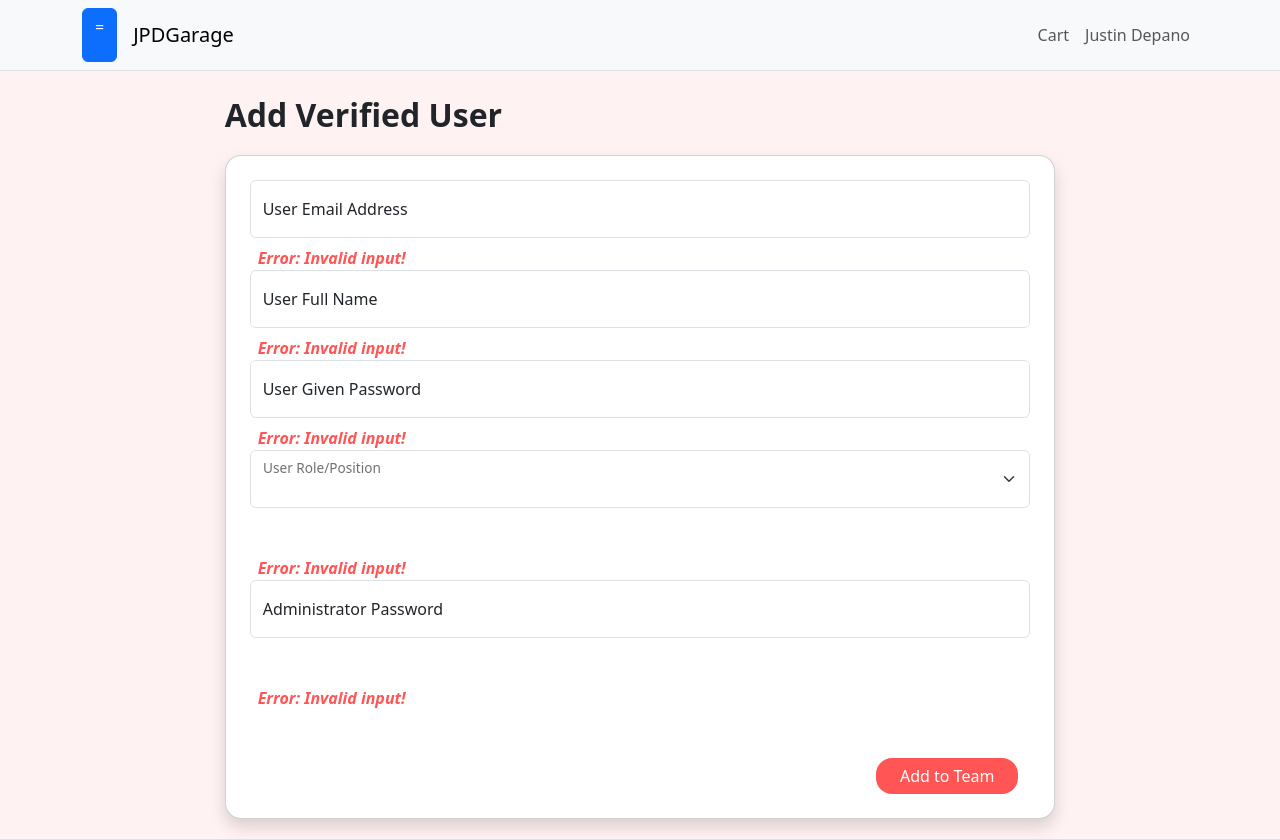
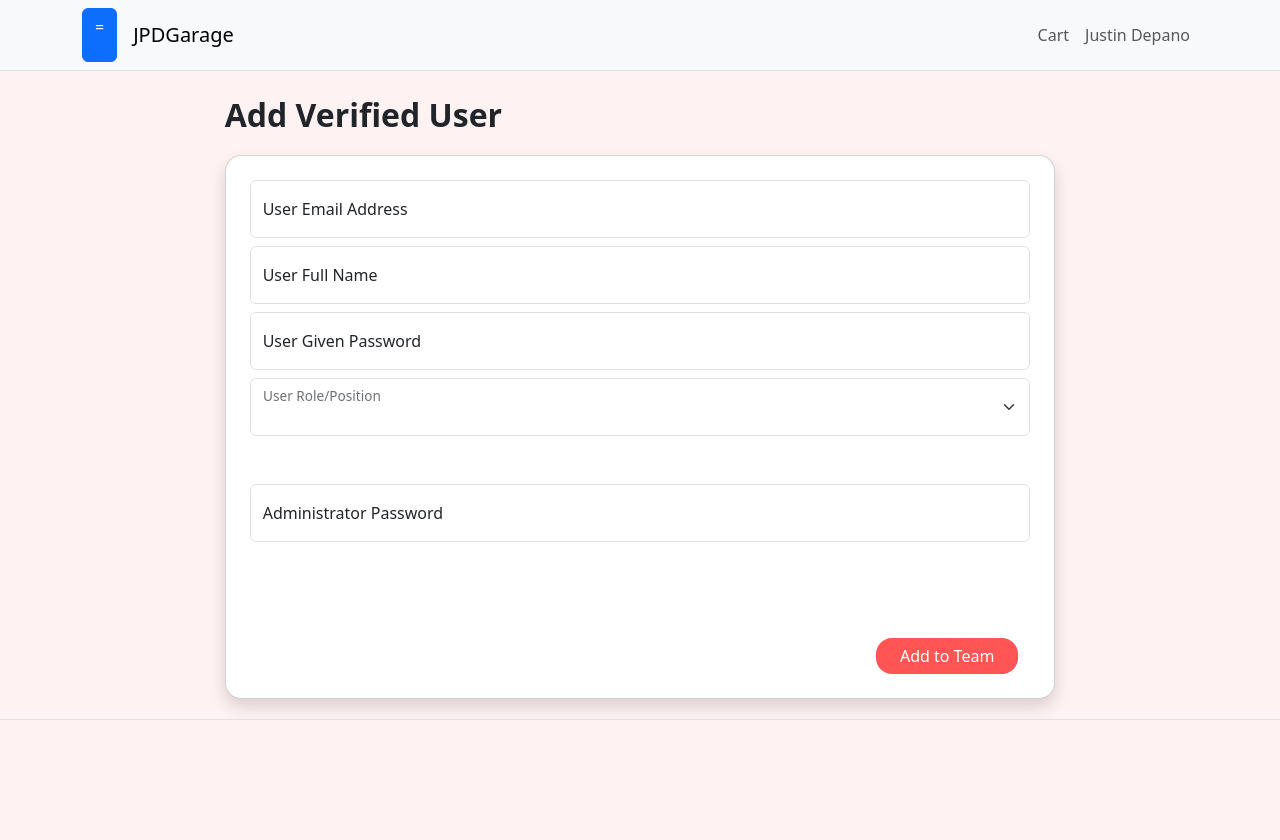
Before and after one commit to briangabini/CSSWENG-IMS, a React (Create React App) app in the folder frontend/: page /add-verified-user in a window 1280 px wide. After the commit the page ends 800 px from the top, so only its background shows below. Built offline with nearby package versions, Linux system fonts and the light colour scheme.

Commit message:
Fixed bugs
Fixed duplicate checking in AddInventoryItem.js and Implemented Search Fix

```diff
--- a/frontend/package.json
+++ b/frontend/package.json
@@ -8,6 +8,7 @@
     "@testing-library/user-event": "^13.5.0",
     "bootstrap": "^5.3.2",
     "cors": "^2.8.5",
+    "lodash": "^4.17.21",
     "moment": "^2.29.4",
     "react": "^18.2.0",
     "react-bootstrap": "^2.9.1",
--- a/frontend/src/pages/AddVerifiedUser.js
+++ b/frontend/src/pages/AddVerifiedUser.js
@@ -1,15 +1,24 @@
 import { Container, Row, Button, Form, Card, FloatingLabel } from 'react-bootstrap'
 import { useState } from 'react'
 import { DOMAIN } from '../config'
+import validator from 'validator'
 
 const AddVerifiedUser = () => {
     // email, password, employeename, role
 
+    /* STATE VARIABLES FOR USER DATA */
     const [email, setEmail] = useState('')
     const [password, setPassword] = useState('')
     const [employeeName, setEmployeeName] = useState('')
     const [role, setRole] = useState('')
     const [error, setError] = useState('')
+
+    /* STATE VARIABLES FOR ERROR HANDLING */
+    const [emailError, setEmailError] = useState('')
+    const [passwordError, setPasswordError] = useState('')
+    const [employeeNameError, setEmployeeNameError] = useState('')
+    const [roleError, setRoleError] = useState('')
+
 
     const handleSubmit = async (e) => {
         e.preventDefault()
@@ -57,7 +66,61 @@ const AddVerifiedUser = () => {
         }
     }
 
-    const handleError = () => {}
+    const handleEmailInput = (e) => {
+        const value = e.target.value
+        let errorString = ""
+
+        if (validator.isEmpty(value)) {
+            errorString += "Must be filled."
+        } else {
+            errorString = ""
+        }
+
+        setEmailError(errorString)
+        setEmail(value)
+    }
+
+    const handlePasswordInput = (e) => {
+        const value = e.target.value
+        let errorString = ""
+
+        if (validator.isEmpty(value)) {
+            errorString += "Must be filled."
+        } else {
+            errorString = ""
+        }
+
+        setPasswordError(errorString)
+        setPassword(value)
+    }
+
+    const handleEmployeeNameInput = (e) => {
+        const value = e.target.value
+        let errorString = ""
+
+        if (validator.isEmpty(value)) {
+            errorString += "Must be filled."
+        } else {
+            errorString = ""
+        }
+
+        setEmployeeNameError(errorString)
+        setEmployeeName(value)
+    }
+
+    const handleRoleInput = (e) => {
+        const value = e.target.value
+        let errorString = ""
+
+        if (validator.isEmpty(value)) {
+            errorString += "Must be filled."
+        } else {
+            errorString = ""
+        }
+
+        setRoleError(errorString)
+        setRole(value)
+    }
 
     return (
         <Container className='main'>
@@ -72,14 +135,13 @@ const AddVerifiedUser = () => {
                             <Form.Control
                                 type="email"
                                 placeholder="name@example.com"
-                                onChange={(e) => setEmail(e.target.value)}
+                                onChange={handleEmailInput}
                                 value={email}
                             />
                         </FloatingLabel>
                         {/* Error */}
-                        <div className='ms-2 txt-main-dominant-red fst-italic fw-bold'
-                            onClick={handleError}>
-                            Error: Invalid input!
+                        <div className='ms-2 txt-main-dominant-red fst-italic fw-bold'>
+                            {emailError}
                         </div>
 
                         {/* full name input */}
@@ -87,14 +149,13 @@ const AddVerifiedUser = () => {
                             <Form.Control
                                 type="text"
                                 placeholder="User Full Name"
-                                onChange={(e) => setEmployeeName(e.target.value)}
+                                onChange={handleEmployeeNameInput}
                                 value={employeeName}
                             />
                         </FloatingLabel>
                         {/* Error */}
-                        <div className='ms-2 txt-main-dominant-red fst-italic fw-bold'
-                            onClick={handleError}>
-                            Error: Invalid input!
+                        <div className='ms-2 txt-main-dominant-red fst-italic fw-bold'>
+                            {employeeNameError}
                         </div>
 
                         {/* password input */}
@@ -102,20 +163,20 @@ const AddVerifiedUser = () => {
                             <Form.Control
                                 type="text"
                                 placeholder="User Given Password"
-                                onChange={(e) => setPassword(e.target.value)}
+                                onChange={handlePasswordInput}
                                 value={password}
                             />
                         </FloatingLabel>
                         {/* Error */}
-                        <div className='ms-2 txt-main-dominant-red fst-italic fw-bold'
-                            onClick={handleError}>
-                            Error: Invalid input!
+                        <div className='ms-2 txt-main-dominant-red fst-italic fw-bold'>
+                            {passwordError}
                         </div>
 
                         {/* role input */}
                         <FloatingLabel className="mb-5" controlId="floatingSelect" label="User Role/Position">
                             <Form.Select
-                                onChange={(e) => setRole(e.target.value)}
+                                onChange={handleRoleInput}
+                                onClick={handleRoleInput}
                                 value={role}
                             >
                                 <option></option>
@@ -125,9 +186,8 @@ const AddVerifiedUser = () => {
                             </Form.Select>
                         </FloatingLabel>
                         {/* Error */}
-                        <div className='ms-2 txt-main-dominant-red fst-italic fw-bold'
-                            onClick={handleError}>
-                            Error: Invalid input!
+                        <div className='ms-2 txt-main-dominant-red fst-italic fw-bold'>
+                            {roleError}
                         </div>
 
                         {/* admin password */}
@@ -136,9 +196,7 @@ const AddVerifiedUser = () => {
                             <Form.Control type="password" placeholder="Password" />
                         </FloatingLabel>
                         {/* Error */}
-                        <div className='ms-2 txt-main-dominant-red fst-italic fw-bold'
-                            onClick={handleError}>
-                            Error: Invalid input!
+                        <div className='ms-2 txt-main-dominant-red fst-italic fw-bold'>
                         </div>
 
                         {/* Add to Team Button */}
--- a/frontend/src/pages/Inventory.js
+++ b/frontend/src/pages/Inventory.js
@@ -7,6 +7,9 @@ import { CSVLink } from "react-csv";
 
 // config files
 import { DOMAIN } from '../config'
+
+// delay function call until a specific time set by developer
+import _ from 'lodash'
 
 // components
 import Filter from '../components/Filter'
@@ -144,6 +147,8 @@ const Inventory = () => {
         fetchInventoryItems()
     }, [])
 
+
+
     // Handle search term changes
     const handleSearchChange = (event) => {
         // Update the search term state whenever the input value changes
@@ -153,6 +158,15 @@ const Inventory = () => {
     const handleSearchClick = () => {
         fetchInventoryItems()
     }
+
+    const handleSearch = (event) => {
+        // Check if the function was called via a key down and if that key was Enter
+        if (event.type === 'keydown' && event.key === 'Enter') {
+            event.preventDefault(); // Prevent the default action
+            fetchInventoryItems(); // Call the function that fetches the inventory items
+        }
+    }
+    const debouncedHandleSearchChange = _.debounce(handleSearchChange, 200);
 
     const handleSortByUpdate = (newSortByValue) => {
         setSortBy(newSortByValue)
@@ -197,7 +211,7 @@ const Inventory = () => {
             <Row>
                 {/* Search Bar */}
                 <InputGroup className="mb-5 mt-2 nopadding">
-                    <Form.Control placeholder="Search" className='rounded-start-pill ps-4 shadow' value={searchTerm} onChange={handleSearchChange} />
+                    <Form.Control placeholder="Search" className='rounded-start-pill ps-4 shadow' onChange={debouncedHandleSearchChange} onKeyDown={handleSearch} />
                     <Button id="button-addon2" variant="light" className='rounded-end-pill py-2 px-3 shadow' onClick={handleSearchClick}>
                         <img className='mb-1 me-2' src='icon_magnifyingglass_.png' alt="Search" />
                     </Button>
```
Also changed, not shown: frontend/src/pages/AddInventoryItems.js (+53 -18 lines), 1 other file (tests, documents, lock files or other folders).
